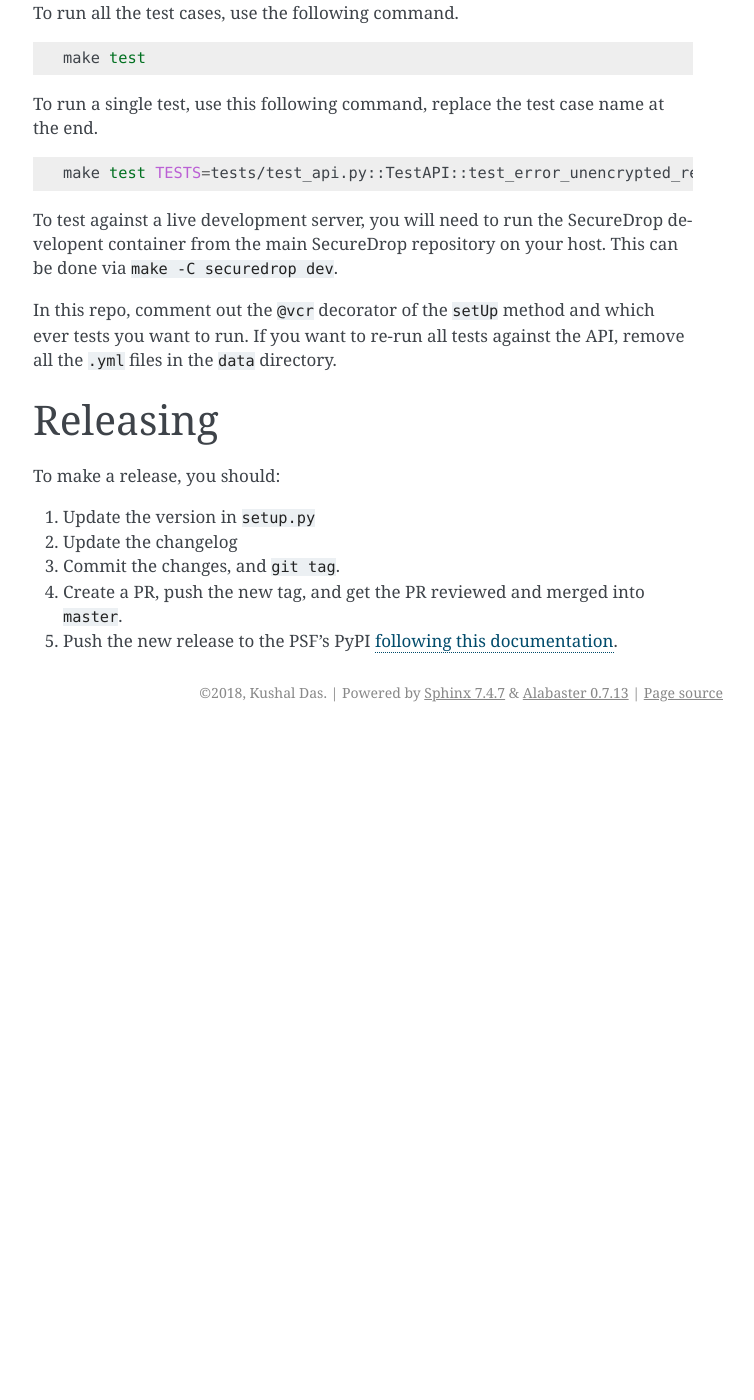
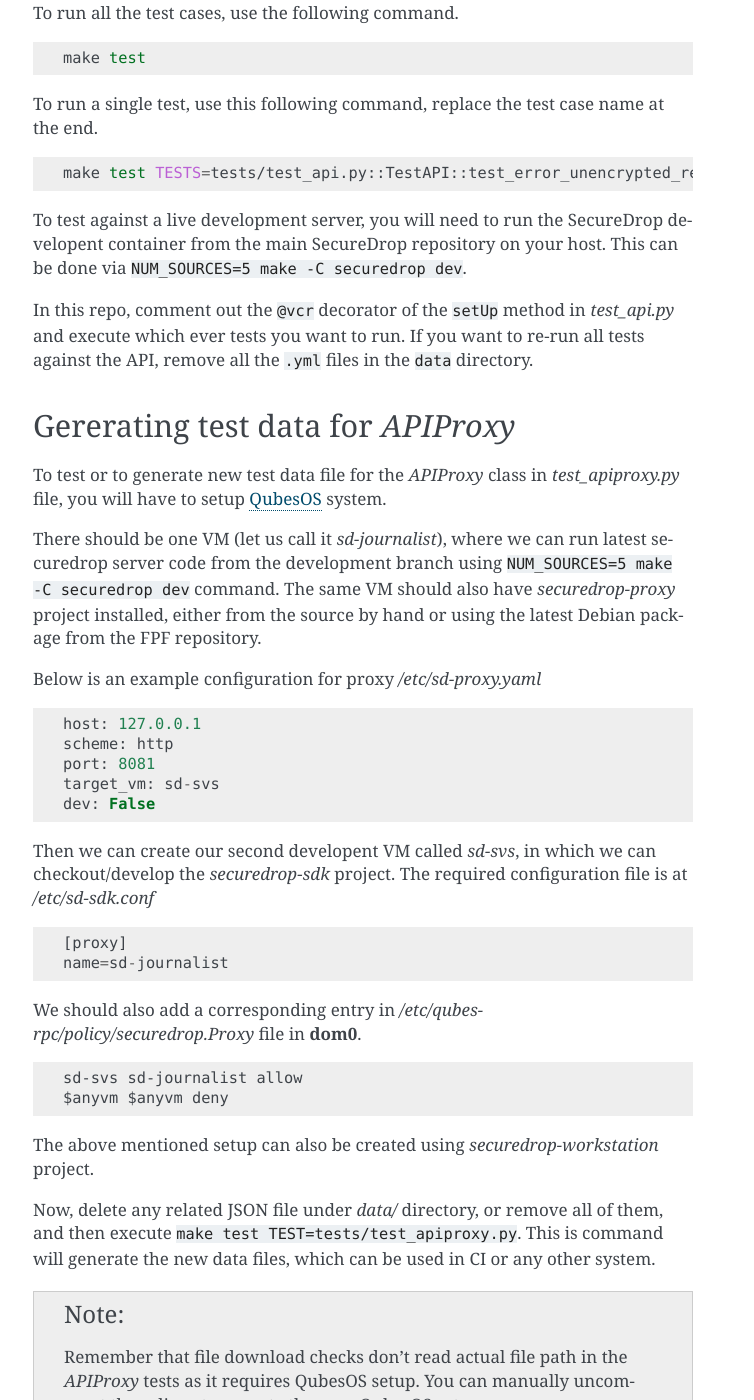
Before and after one commit to freedomofpress/securedrop-client, a Sphinx documentation site: the page built from docs/development.rst, in a window 1280 px wide and 1400 px high, scrolled down 558 px. Shown: the whole window, without its empty margins (387-1141 px from the left). Built offline with Sphinx 7.4.7, drawn with Linux system fonts in a browser that asks for light colours; before the commit the page ends 1290 px from its top, so only the background shows below that; some of the changed text lies outside the part shown.

Commit message:
Adds docs on generating test data for APIProxy
This contains steps on QubesOS about how to generate
test data for `test_apiproxy.py` file 🌈

```diff
--- a/docs/development.rst
+++ b/docs/development.rst
@@ -37,12 +37,69 @@ To run a single test, use this following command, replace the test case name at
     make test TESTS=tests/test_api.py::TestAPI::test_error_unencrypted_reply
 
 
-To test against a live development server, you will need to run the SecureDrop developent
-container from the main SecureDrop repository on your host. This can be done via ``make -C securedrop dev``.
+To test against a live development server, you will need to run the SecureDrop
+developent container from the main SecureDrop repository on your host. This
+can be done via ``NUM_SOURCES=5 make -C securedrop dev``.
 
-In this repo, comment out the ``@vcr`` decorator of the ``setUp`` method and which ever tests
-you want to run. If you want to re-run all tests against the API, remove all the ``.yml`` files
-in the ``data`` directory.
+In this repo, comment out the ``@vcr`` decorator of the ``setUp`` method in
+`test_api.py` and execute which ever tests you want to run. If you want to
+re-run all tests against the API, remove all the ``.yml`` files in the
+``data`` directory.
+
+
+Gererating test data for `APIProxy`
+-----------------------------------
+
+
+To test or to generate new test data file for the `APIProxy` class in
+`test_apiproxy.py` file, you will have to setup
+`QubesOS <https://qubes-os.org>`_ system.
+
+There should be one VM (let us call it `sd-journalist`), where we can run
+latest securedrop server code from the development branch using
+``NUM_SOURCES=5 make -C securedrop dev`` command. The same VM should also have
+`securedrop-proxy` project installed, either from the source by hand or using
+the latest Debian package from the FPF repository.
+
+Below is an example configuration for proxy `/etc/sd-proxy.yaml`
+
+::
+
+    host: 127.0.0.1
+    scheme: http
+    port: 8081
+    target_vm: sd-svs
+    dev: False
+
+Then we can create our second developent VM called `sd-svs`, in which we can checkout/develop
+the `securedrop-sdk` project. The required configuration file is at `/etc/sd-sdk.conf`
+
+::
+
+    [proxy]
+    name=sd-journalist
+
+We should also add a corresponding entry in `/etc/qubes-rpc/policy/securedrop.Proxy` file
+in **dom0**.
+
+::
+
+    sd-svs sd-journalist allow
+    $anyvm $anyvm deny
+
+
+The above mentioned setup can also be created using `securedrop-workstation` project.
+
+
+Now, delete any related JSON file under `data/` directory, or remove all of
+them, and then execute ``make test TEST=tests/test_apiproxy.py``. This is
+command will generate the new data files, which can be used in CI or any other
+system.
+
+.. note::
+   Remember that file download checks don't read actual file path in the `APIProxy` tests as it
+   requires QubesOS setup. You can manually uncomment those lines to execute them on QubesOS setup.
+
 
 Releasing
 =========
```
